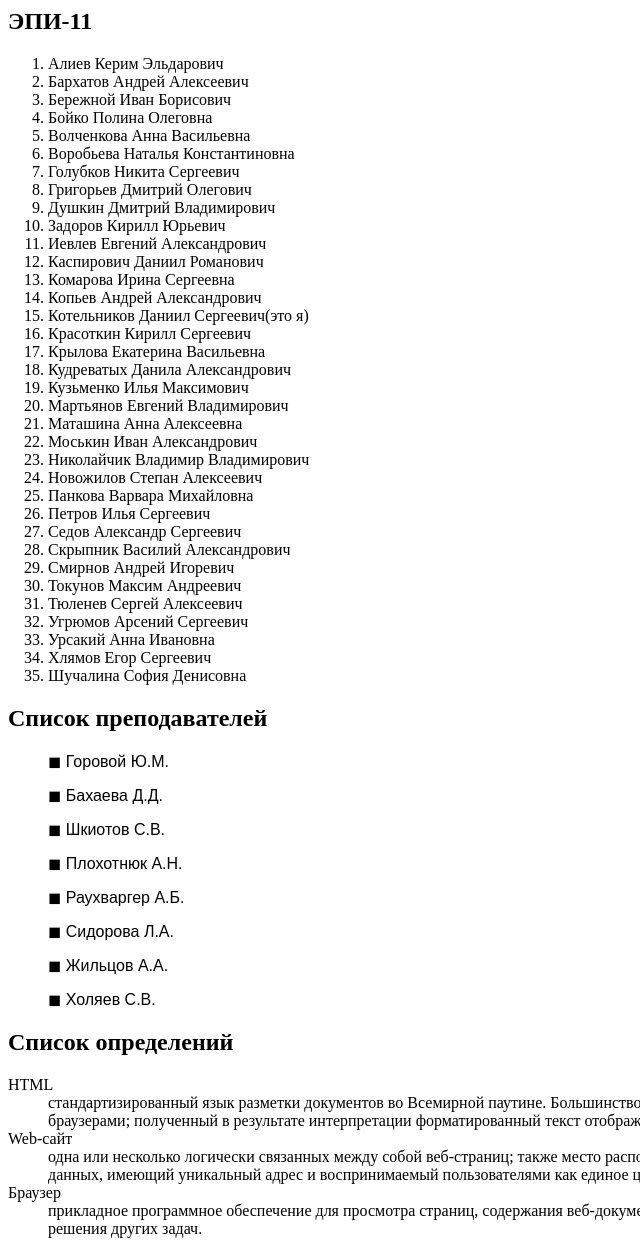
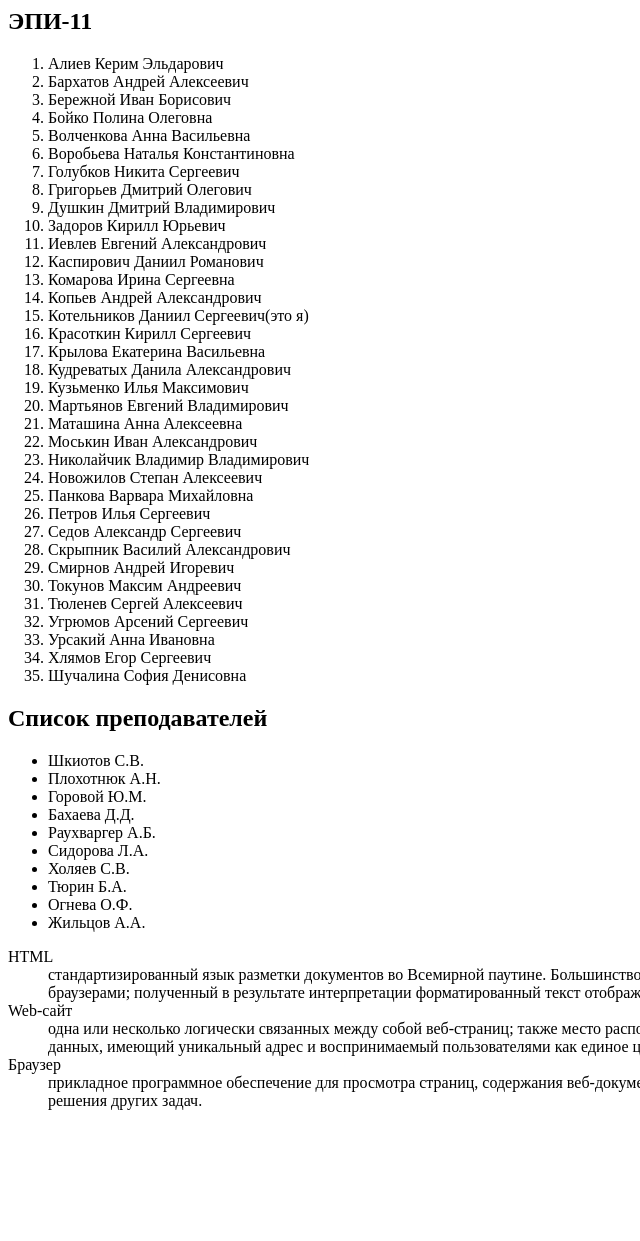
Before and after one commit to KotelnikovDS/Lab2, a plain HTML site: page Kotelnikov_web/5.html in a window 1280 px wide. Shown: the whole page, without its empty margins (0-640 px from the left). After the commit the page ends 1126 px from the top, so only its background shows below. Drawn offline with Linux system fonts and the light colour scheme.

Commit message:
Update 5.html

```diff
--- a/Kotelnikov_web/5.html
+++ b/Kotelnikov_web/5.html
@@ -1,22 +1,13 @@
-<style>
-    ul > * {
-        font-family: Arial, serif;
-    }
+<head>
+    <link rel="stylesheet" type="text/css" href="style5.css" />
+</head>
 
-    ul > li {
-        list-style-type: none
-    }
-
-    ul > li:before {
-        content: '◼︎️ ';
-    }
-
-    ul > li + li {
-        margin-top: 15px;
-    }
-</style>
 <!DOCTYPE html>
-<html>
+<html lang="ru">
+    <head>
+        <meta charset="utf-8" />
+        <title>Документ без названия</title>
+    </head>
     <body>
         <h2>ЭПИ-11</h2>
         <ol>
@@ -58,16 +49,17 @@
         </ol>
         <h2>Список преподавателей</h2>
         <ul>
+            <li>Шкиотов С.В.</li>
+            <li>Плохотнюк А.Н.</li>
             <li>Горовой Ю.М.</li>
             <li>Бахаева Д.Д.</li>
-            <li>Шкиотов С.В.</li>
-            <li>Плохотнюк А.Н.</li>
             <li>Раухваргер А.Б.</li>
             <li>Сидорова Л.А.</li>
+            <li>Холяев С.В.</li>
+            <li>Тюрин Б.А.</li>
+            <li>Огнева О.Ф.</li>
             <li>Жильцов А.А.</li>
-            <li>Холяев С.В.</li>
         </ul>
-        <h2>Список определений</h2>
         <dl>
             <dt>HTML</dt>
             <dd>стандартизированный язык разметки документов во Всемирной паутине. Большинство веб-страниц содержат описание разметки на языке HTML. Язык HTML интерпретируется браузерами; полученный в результате интерпретации форматированный текст отображается на экране монитора компьютера или мобильного устройства.</dd>
```
